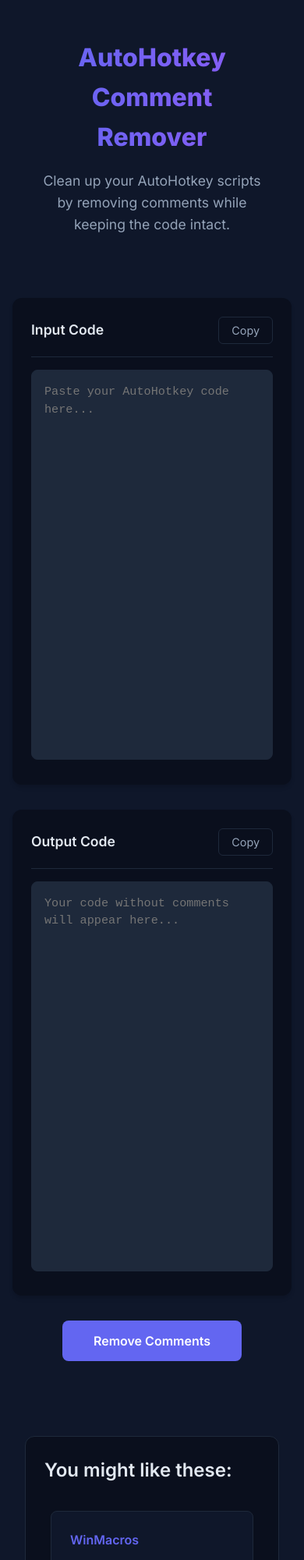
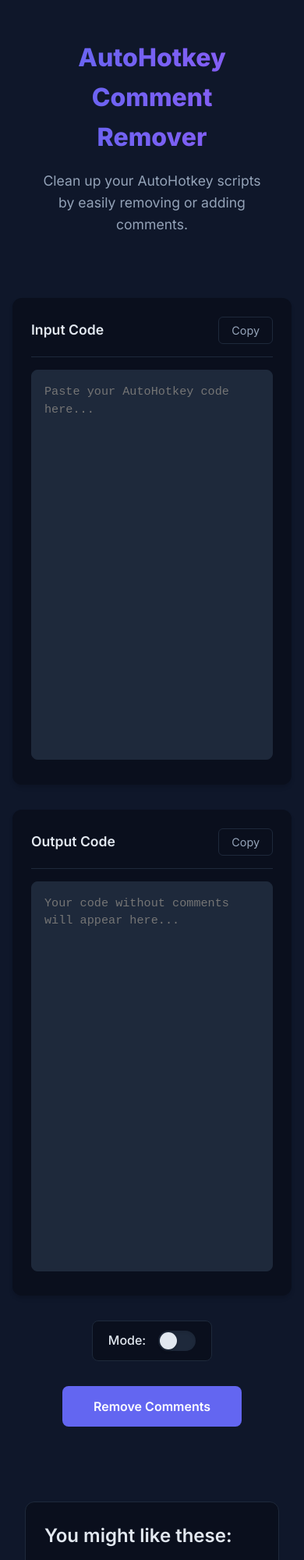
Before and after one commit to fr0st-iwnl/ahkcommentremover.netlify.app, a plain HTML site: page index.html in a window 390 px wide. Shown: the top 2000 px of the page at 78% size. Drawn offline with Linux system fonts and the light colour scheme.

Commit message:
🔧 Add: New comment mode

```diff
--- a/index.html
+++ b/index.html
@@ -10,13 +10,13 @@
     <link rel="apple-touch-icon" href="assets/media/logo.png">
 
     <meta name="theme-color" content="#6366f1">
-    <meta name="description" content="Clean up your AutoHotkey scripts by removing comments while keeping the code intact." >
+    <meta name="description" content="Clean up your AutoHotkey scripts by easily removing or adding comments." >
     <meta name="keywords" content="AutoHotkey, ahk comment remover, ahk comment remover wesbite, AHK, comment remover, code cleaner, script tools, fr0st-iwnl, fr0st, fr0st.xyz, frost-iwnl, frostiwnl">
     <meta name="author" content="fr0st-iwnl" >
     <meta property="og:title" content="AHK Comment Remover" >
     <meta property="og:url" content="https://ahkcommentremover.netlify.app" >
     <meta property="og:site_name" content="ahkcommentremover.netlify.app" >
-    <meta property="og:description" content="Clean up your AutoHotkey scripts by removing comments while keeping the code intact." >
+    <meta property="og:description" content="Clean up your AutoHotkey scripts by easily removing or adding comments." >
 
     <!-- Fonts -->
     <link rel="preconnect" href="https://fonts.googleapis.com">
@@ -30,7 +30,7 @@
     <div class="container">
         <header class="header">
             <h1>AutoHotkey Comment Remover</h1>
-            <p class="subtitle">Clean up your AutoHotkey scripts by removing comments while keeping the code intact.</p>
+            <p class="subtitle">Clean up your AutoHotkey scripts by easily removing or adding comments.</p>
         </header>
 
         <div class="editor-grid">
@@ -52,8 +52,15 @@
         </div>
 
         <div class="button-container">
-            <button class="process-button" onclick="removeComments()">
-                <span>Remove Comments</span>
+            <div class="toggle-container">
+                <label class="toggle-label">Mode:</label>
+                <label class="switch">
+                    <input type="checkbox" id="modeToggle">
+                    <span class="slider round"></span>
+                </label>
+            </div>
+            <button class="process-button" onclick="processCode()">
+                <span id="processButtonText">Remove Comments</span>
             </button>
         </div>
 
@@ -86,10 +93,40 @@
     </footer>
 
     <script>
-        function removeComments() {
-            const input = document.getElementById('inputCode').value;
-            const output = document.getElementById('outputCode');
+        const modeToggle = document.getElementById('modeToggle');
+        const processButtonText = document.getElementById('processButtonText');
+        const inputCode = document.getElementById('inputCode');
+        const outputCode = document.getElementById('outputCode');
 
+        // Set initial state
+        updateUIState(modeToggle.checked);
+
+        modeToggle.addEventListener('change', function() {
+            updateUIState(this.checked);
+        });
+
+        function updateUIState(isRemoveMode) {
+            processButtonText.textContent = isRemoveMode ? 'Add Comments' : 'Remove Comments';
+            inputCode.placeholder = isRemoveMode ?
+                'Paste your code without comments here...' :
+                'Paste your AutoHotkey code here...';
+            outputCode.placeholder = isRemoveMode ?
+                'Your code with comments will appear here...' :
+                'Your code without comments will appear here...';
+        }
+
+        function processCode() {
+            const isRemoveMode = modeToggle.checked;
+            const input = inputCode.value;
+
+            if (isRemoveMode) {
+                addComments(input);
+            } else {
+                removeComments(input);
+            }
+        }
+
+        function removeComments(input) {
             // Process line by line
             let result = input.split('\n').map(line => {
                 // If it's a completely empty line, preserve it
@@ -130,7 +167,27 @@
             // Remove multi-line comments (/* */)
             result = result.replace(/\/\*[\s\S]*?\*\//g, '');
 
-            output.value = result;
+            outputCode.value = result;
+        }
+
+        function addComments(input) {
+            // Process line by line
+            let result = input.split('\n').map(line => {
+                // Skip empty lines
+                if (line.trim() === '') {
+                    return line;
+                }
+
+                // Skip lines that are already comments
+                if (line.trimStart().startsWith(';')) {
+                    return line;
+                }
+
+                // Add semicolon at the start of the line
+                return `; ${line}`;
+            }).join('\n');
+
+            outputCode.value = result;
         }
 
         // Add copy to clipboard functionality
--- a/styles.css
+++ b/styles.css
@@ -93,6 +93,32 @@
             transition: border-color 0.2s ease;
         }
 
+        /* Custom scrollbar styling */
+        textarea::-webkit-scrollbar {
+            height: 8px;
+            cursor: pointer;
+        }
+
+        textarea::-webkit-scrollbar-track {
+            background: var(--bg-darker);
+            border-radius: 8px;
+        }
+
+        textarea::-webkit-scrollbar-thumb {
+            background: rgba(99, 102, 241, 0.3);
+            transition: all 0.2s ease;
+            border-radius: 8px;
+        }
+
+        textarea::-webkit-scrollbar-thumb:hover {
+            background: var(--primary);
+            cursor: default;
+        }
+
+        textarea::-webkit-scrollbar-thumb:active {
+            cursor: default;
+        }
+
         textarea:focus {
             outline: none;
             border-color: var(--primary);
@@ -100,8 +126,11 @@
         }
 
         .button-container {
-            text-align: center;
-            margin-bottom: 6rem;
+            display: flex;
+            flex-direction: column;
+            align-items: center;
+            gap: 1rem;
+            margin: 2rem 0;
         }
 
         .process-button {
@@ -286,3 +315,92 @@
                 max-width: 100%;
             }
         }
+
+        .toggle-container {
+            display: flex;
+            align-items: center;
+            gap: 1rem;
+            margin-bottom: 1rem;
+            background: var(--bg-darker);
+            padding: 0.75rem 1.25rem;
+            border-radius: 8px;
+            border: 1px solid var(--border);
+            transition: all 0.2s ease;
+        }
+
+        .toggle-container:hover {
+            border-color: var(--primary);
+            box-shadow: 0 0 0 2px rgba(99, 102, 241, 0.1);
+        }
+
+        .toggle-label {
+            font-weight: 500;
+            color: var(--text);
+            display: flex;
+            align-items: center;
+            gap: 0.5rem;
+        }
+
+        /* NEW badge styles
+        .toggle-label::before {
+            content: "NEW";
+            font-size: 0.7rem;
+            font-weight: 500;
+            color: #94a3b8;
+            background: rgba(99, 102, 241, 0.1);
+            padding: 0.15rem 0.4rem;
+            border-radius: 3px;
+            letter-spacing: 0.3px;
+            text-transform: uppercase;
+        }
+        */
+
+        .switch {
+            position: relative;
+            display: inline-block;
+            width: 48px;
+            height: 26px;
+        }
+
+        .switch input {
+            opacity: 0;
+            width: 0;
+            height: 0;
+        }
+
+        .slider {
+            position: absolute;
+            cursor: pointer;
+            top: 0;
+            left: 0;
+            right: 0;
+            bottom: 0;
+            background-color: var(--border);
+            transition: .3s;
+            border-radius: 26px;
+            box-shadow: inset 0 2px 4px rgba(0, 0, 0, 0.1);
+        }
+
+        .slider:before {
+            position: absolute;
+            content: "";
+            height: 22px;
+            width: 22px;
+            left: 2px;
+            bottom: 2px;
+            background-color: var(--text);
+            transition: .3s;
+            border-radius: 50%;
+            box-shadow: 0 2px 4px rgba(0, 0, 0, 0.2);
+        }
+
+        input:checked + .slider {
+            background-color: var(--primary);
+            box-shadow: inset 0 2px 4px rgba(0, 0, 0, 0.2);
+        }
+
+        input:checked + .slider:before {
+            transform: translateX(22px);
+            background-color: white;
+            box-shadow: 0 2px 4px rgba(0, 0, 0, 0.2);
+        }
```
